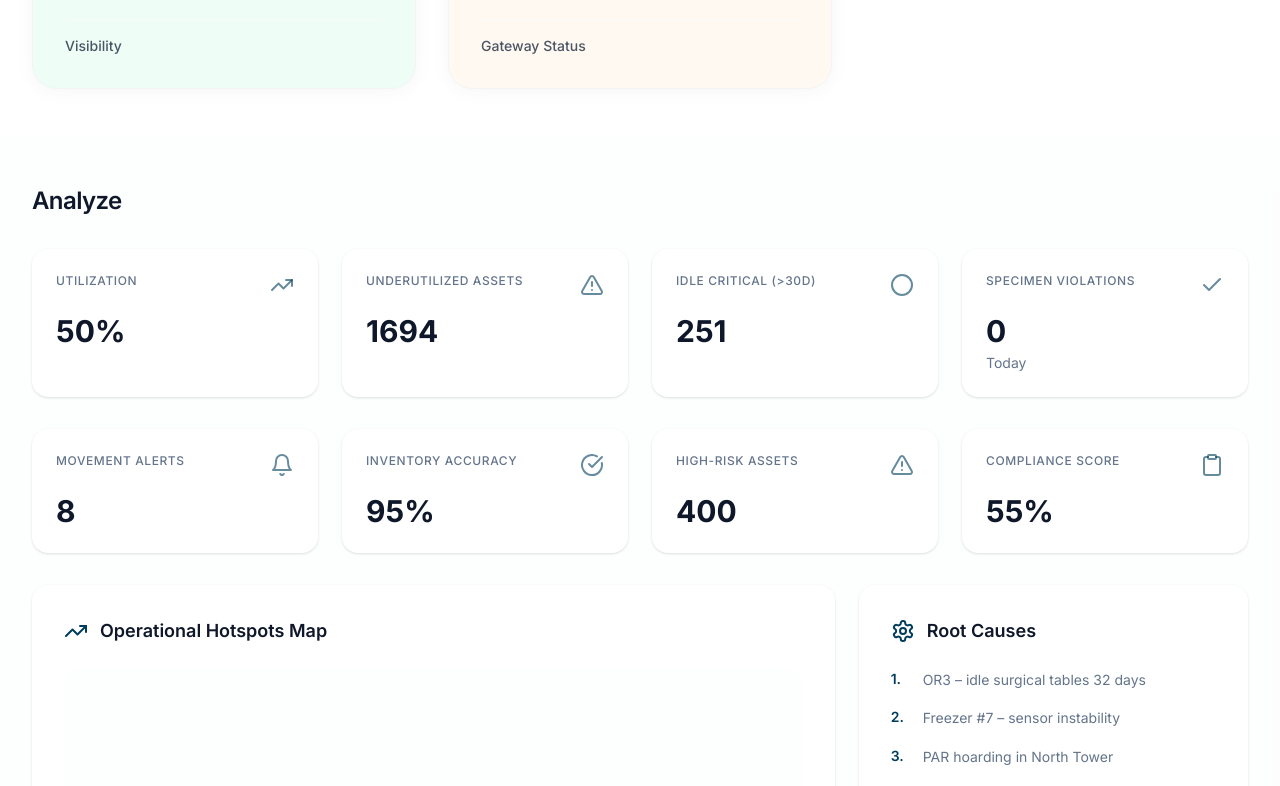
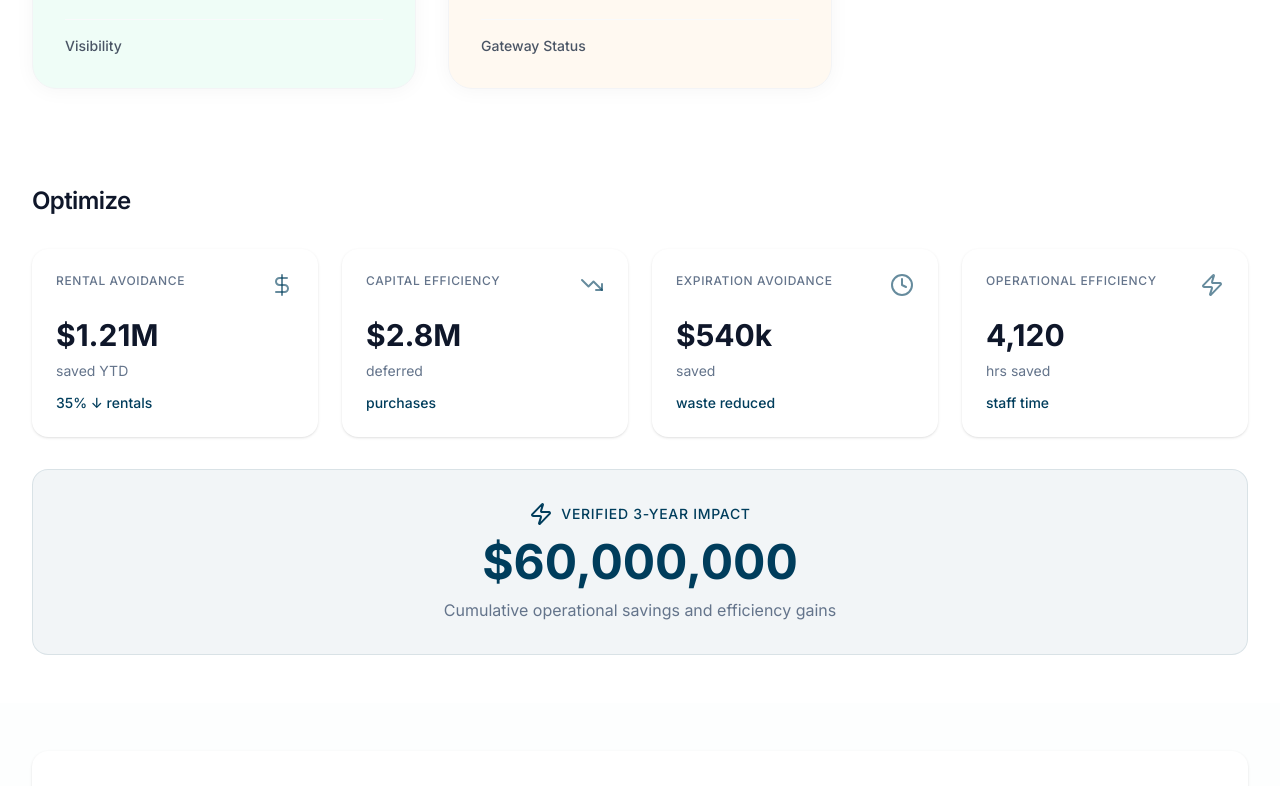
Before and after one commit to comethrusws/pycube-platfirm-v1, a Next.js app: page / in a window 1280 px wide. Shown: the part 1080-1866 px from the top of the page. Built offline with nearby package versions, Linux system fonts and the light colour scheme.

Commit message:
updated: rem analyse

```diff
--- a/app/page.tsx
+++ b/app/page.tsx
@@ -76,13 +76,6 @@ export default function Dashboard() {
           />
         </div>
 
-        {/* Tier 2: Cross-Product Analysis */}
-        <section className="px-8 py-12 bg-secondary/30">
-          <div className="max-w-7xl mx-auto">
-            <h2 className="text-2xl font-semibold text-foreground mb-8 tracking-tight">Analyze</h2>
-            <AnalyzeTiles />
-          </div>
-        </section>
 
         {/* Tier 3: Financial Impact */}
         <section className="px-8 py-12">
```
